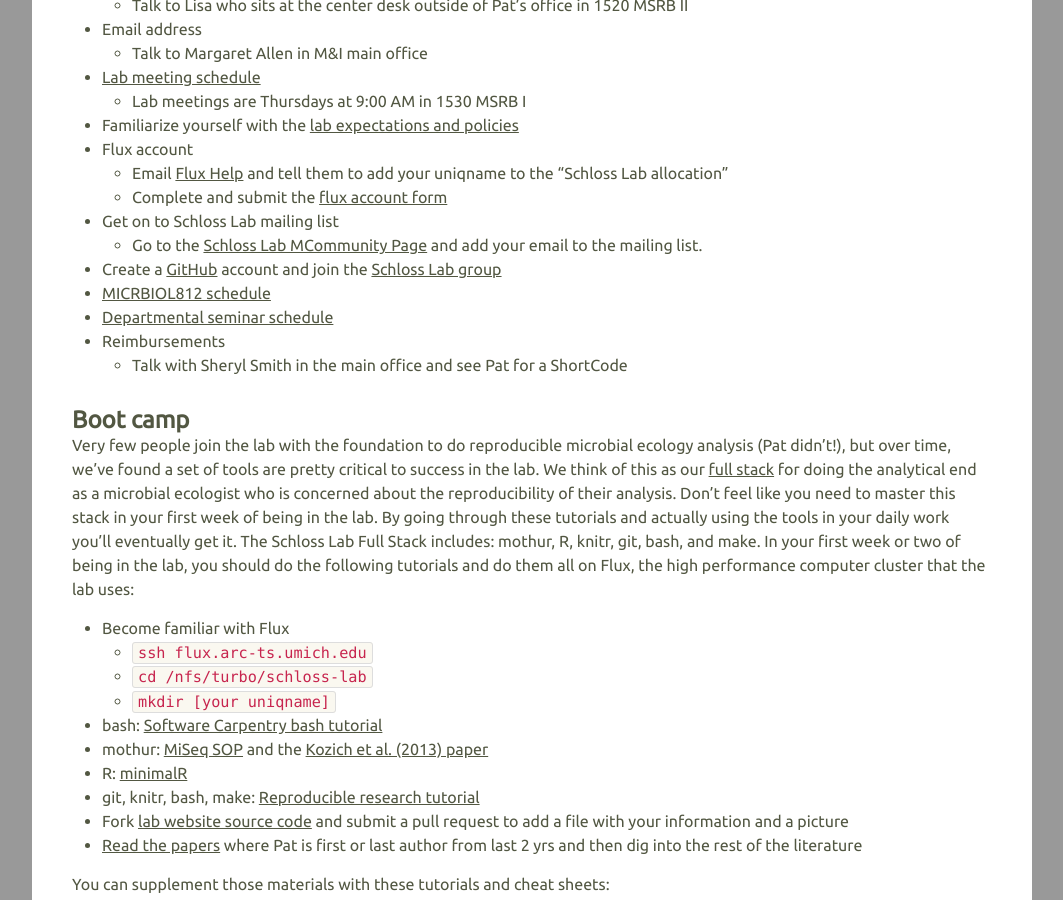
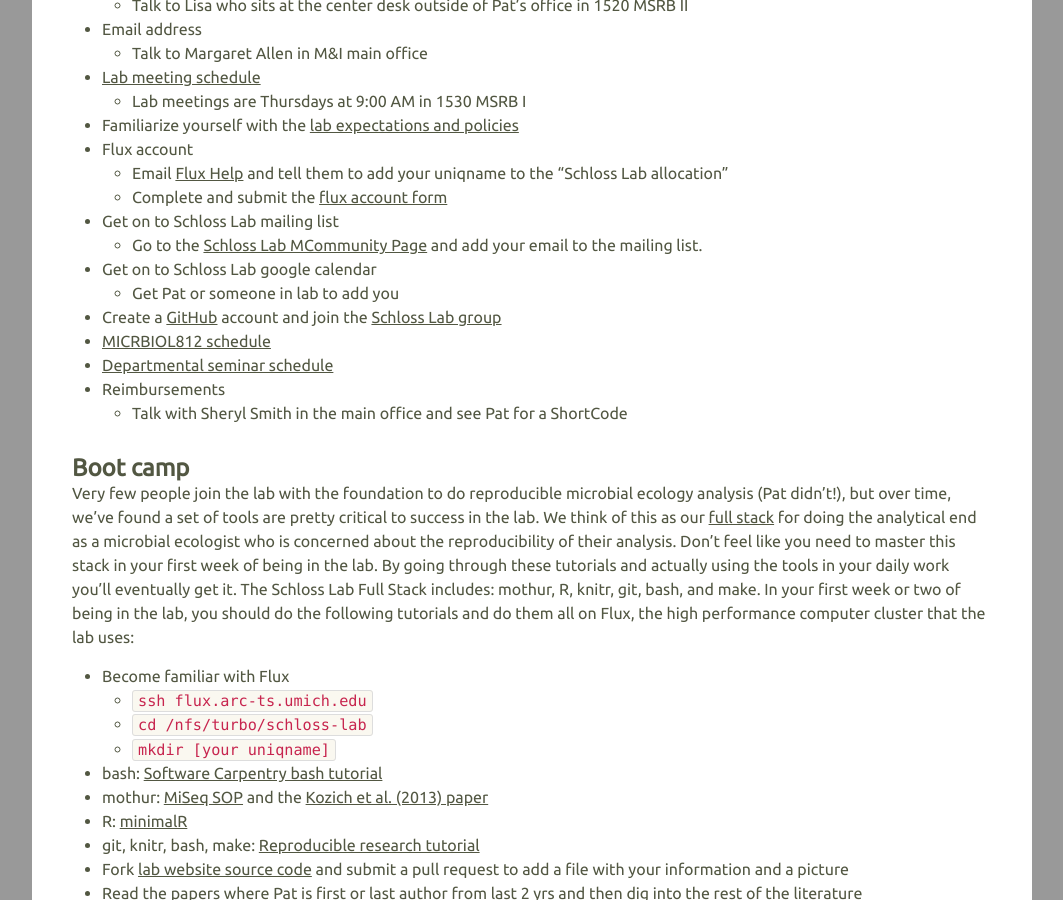
Before and after one commit to SchlossLab/schlosslab.github.io, a Jekyll site: the page built from _fish_bowl/n00b.md, in a window 1280 px wide and 900 px high, scrolled down 412 px. Shown: the whole window, without its empty margins (108-1171 px from the left). Built offline with Jekyll 4.4.1, drawn with Linux system fonts in a browser that asks for light colours; nearby versions of some CDN libraries.

Commit message:
Add google calendar to noobie things

```diff
--- a/_fish_bowl/n00b.md
+++ b/_fish_bowl/n00b.md
@@ -24,6 +24,8 @@
   * Complete and submit the [flux account form](http://arc-ts.umich.edu/fluxform)
 * Get on to Schloss Lab mailing list
   * Go to the [Schloss Lab MCommunity Page](https://mcommunity.umich.edu/#group:schlosslab) and add your email to the mailing list.
+* Get on to Schloss Lab google calendar
+	* Get Pat or someone in lab to add you
 * Create a [GitHub](http://www.github.com) account and join the [Schloss Lab group](http://www.github.com/SchlossLab)
 * [MICRBIOL812 schedule](https://medicine.umich.edu/dept/microbiology-immunology/students/seminars.htm)
 * [Departmental seminar schedule](https://medicine.umich.edu/dept/microbiology-immunology/tags/Seminars)
```
Also changed, not shown: _fish_bowl/schedule.md (+1 -1 lines).
